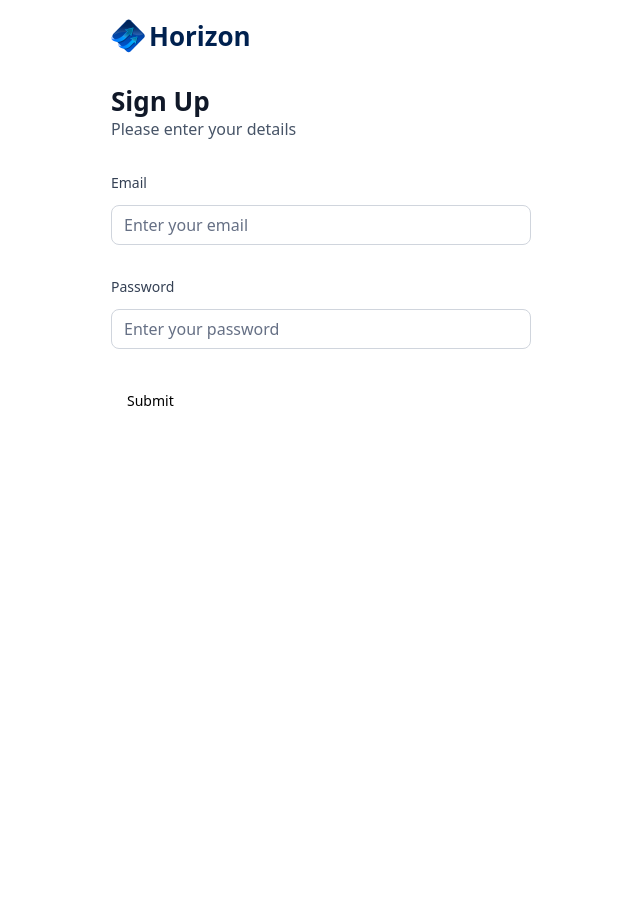
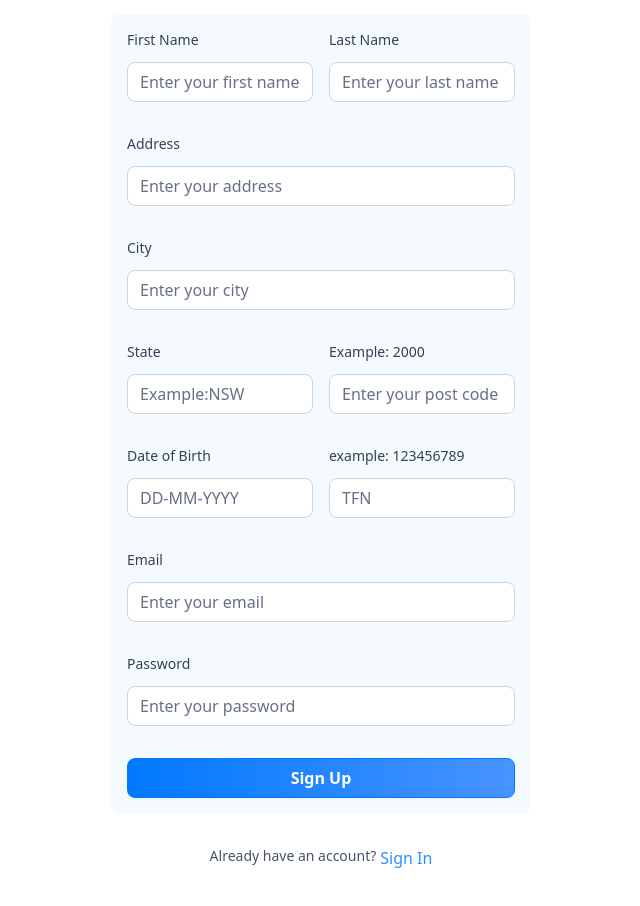
Before and after one commit to NicWirnt/banking_app, a Next.js app: page /sign-up in a window 1280 px wide. Shown: the part 180-1086 px from the top of the page, without its empty margins (319-959 px from the left). Before the commit the page ends 800 px from the top, so only its background shows below. Built offline with nearby package versions, Linux system fonts and the light colour scheme.

Commit message:
form schema

```diff
--- a/components/AuthForm.tsx
+++ b/components/AuthForm.tsx
@@ -16,25 +16,49 @@
   FormMessage,
 } from "@/components/ui/form";
 import { Input } from "@/components/ui/input";
-import { Divide } from "lucide-react";
+import { Divide, Loader2 } from "lucide-react";
 import CustomInput from "./CustomInput";
 import { authFormSchema } from "@/lib/utils";
+import { useRouter } from "next/navigation";
 
 const AuthForm = ({ type }: { type: string }) => {
+  const router = useRouter();
   const [user, setUser] = useState(null);
+  const [isLoading, setIsLoading] = useState(false);
+  const formSchema = authFormSchema(type);
 
-  const form = useForm<z.infer<typeof authFormSchema>>({
-    resolver: zodResolver(authFormSchema),
+  const form = useForm<z.infer<typeof formSchema>>({
+    resolver: zodResolver(formSchema),
     defaultValues: {
       email: "",
       password: "",
     },
   });
 
-  // 2. Define a submit handler.
-  function onSubmit(values: z.infer<typeof authFormSchema>) {
-    console.log(values);
-  }
+  const onSubmit = async (data: z.infer<typeof formSchema>) => {
+    setIsLoading(true);
+
+    try {
+      // sign up with Appwrite & create plain link token
+      if (type === "sign-up") {
+        // const newUser = await signUp(data);
+        // setUser(newUser);
+      }
+      if (type === "sign-in") {
+        // const response = await signIn({
+        //   email:data.email,
+        //   password:data.password,
+        // });
+        // if(response) {
+        //   router.push('/')
+        // }
+      }
+    } catch (error) {
+      console.log(error);
+    } finally {
+      setIsLoading(false);
+    }
+  };
   return (
     <section className="auth-form">
       <header className="flex flex-col gap-5 md:gap-8">
@@ -66,7 +90,69 @@
         <>
           {" "}
           <Form {...form}>
-            <form onSubmit={form.handleSubmit(onSubmit)} className="space-y-8">
+            <form
+              onSubmit={form.handleSubmit(onSubmit)}
+              className="space-y-8 bg-blue-25 p-4 rounded-lg"
+            >
+              {type === "sign-up" && (
+                <>
+                  <div className="flex gap-4">
+                    <CustomInput
+                      control={form.control}
+                      name="firstName"
+                      placeholder="Enter your first name"
+                      label="First Name"
+                    />
+                    <CustomInput
+                      control={form.control}
+                      name="lastName"
+                      placeholder="Enter your last name"
+                      label="Last Name"
+                    />
+                  </div>
+
+                  <CustomInput
+                    control={form.control}
+                    name="address1"
+                    placeholder="Enter your address"
+                    label="Address"
+                  />
+                  <CustomInput
+                    control={form.control}
+                    name="city"
+                    placeholder="Enter your city"
+                    label="City"
+                  />
+                  <div className="flex gap-4">
+                    <CustomInput
+                      control={form.control}
+                      name="state"
+                      placeholder="Example:NSW"
+                      label="State"
+                    />
+                    <CustomInput
+                      control={form.control}
+                      name="postalCode"
+                      placeholder="Enter your post code"
+                      label="Example: 2000"
+                    />
+                  </div>
+                  <div className="flex gap-4">
+                    <CustomInput
+                      control={form.control}
+                      name="dob"
+                      placeholder="DD-MM-YYYY"
+                      label="Date of Birth"
+                    />
+                    <CustomInput
+                      control={form.control}
+                      name="tfn"
+                      placeholder="TFN"
+                      label="example: 123456789"
+                    />
+                  </div>
+                </>
+              )}
               <CustomInput
                 control={form.control}
                 name="email"
@@ -79,9 +165,35 @@
                 placeholder="Enter your password"
                 label="Password"
               />
-              <Button type="submit">Submit</Button>
+              <div className="flex flex-col gap-4">
+                <Button type="submit" className="form-btn" disabled={isLoading}>
+                  {isLoading ? (
+                    <>
+                      <Loader2 size={20} className="animate-spin" /> &nbsp;
+                      Loading...
+                    </>
+                  ) : type === "sign-in" ? (
+                    "Sign In"
+                  ) : (
+                    "Sign Up"
+                  )}
+                </Button>
+              </div>
             </form>
           </Form>
+          <footer className="flex justify-center gap-1">
+            <p className="text-14 font-normal text-gray-600">
+              {type === "sign-in"
+                ? "Don't have an account?"
+                : "Already have an account?"}
+            </p>
+            <Link
+              href={type === "sign-in" ? "/sign-up" : "/sign-in"}
+              className="text-blue-500 hover:underline"
+            >
+              {type === "sign-in" ? "Sign Up" : "Sign In"}
+            </Link>
+          </footer>
         </>
       )}
     </section>
--- a/components/CustomInput.tsx
+++ b/components/CustomInput.tsx
@@ -5,9 +5,11 @@
 import { Control, FieldPath } from "react-hook-form";
 import { authFormSchema } from "@/lib/utils";
 
+const formSchema = authFormSchema("sign-up");
+
 interface CustomInput {
-  control: Control<z.infer<typeof authFormSchema>>;
-  name: FieldPath<z.infer<typeof authFormSchema>>;
+  control: Control<z.infer<typeof formSchema>>;
+  name: FieldPath<z.infer<typeof formSchema>>;
   placeholder: string;
 
   label: string;
--- a/lib/utils.ts
+++ b/lib/utils.ts
@@ -195,7 +195,21 @@
   return date > twoDaysAgo ? "Processing" : "Success";
 };
 
-export const authFormSchema = z.object({
-  email: z.string().email(),
-  password: z.string().min(8),
-});
+export const authFormSchema = (type: string) =>
+  z.object({
+    //sign up
+
+    firstName: type === "sign-in" ? z.string().optional() : z.string().min(3),
+    lastName: type === "sign-in" ? z.string().optional() : z.string().min(3),
+    address1: type === "sign-in" ? z.string().optional() : z.string().max(50),
+    city: type === "sign-in" ? z.string().optional() : z.string().max(50),
+    state:
+      type === "sign-in" ? z.string().optional() : z.string().min(2).max(3),
+    postalCode:
+      type === "sign-in" ? z.string().optional() : z.string().min(4).max(4),
+    dob: type === "sign-in" ? z.string().optional() : z.string().min(3),
+    tfn: type === "sign-in" ? z.string().optional() : z.string().min(9).max(9),
+    //both
+    email: z.string().email(),
+    password: z.string().min(8),
+  });
```
